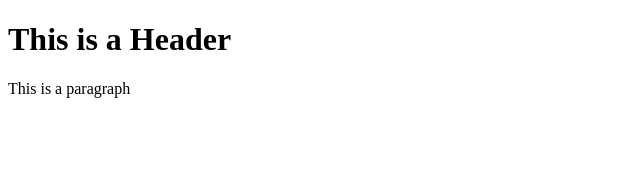
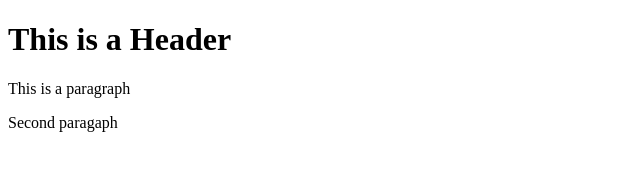
Before and after one commit to danielle93/git-test, a plain HTML site: page index.html in a window 1280 px wide. Shown: the whole page, without its empty margins (0-640 px from the left). Drawn offline with Linux system fonts and the light colour scheme.

Commit message:
Third command

```diff
--- a/index.html
+++ b/index.html
@@ -3,5 +3,6 @@
    <body>
       <h1>This is a Header</h1>
       <p>This is a paragraph</p>
+      <p>Second paragaph</p>
    </body>
 </html>
```
